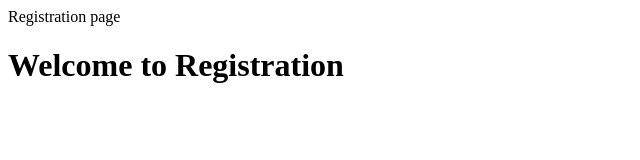
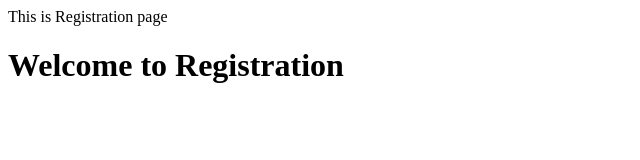
Before and after one commit to nayReact/GitHub-Web, a plain HTML site: page registration.html in a window 1280 px wide. Shown: the full height of the page, 0-640 px from the left. Drawn offline with Linux system fonts and the light colour scheme.

Commit message:
registration updated

```diff
--- a/registration.html
+++ b/registration.html
@@ -1,7 +1,7 @@
 <!DOCTYPE html>
 <html>
     <head>
-        <tite>Registration page</tite>
+        <tite> This is Registration page</tite>
     </head>
     <body>
         <h1>Welcome to Registration</h1>
```
